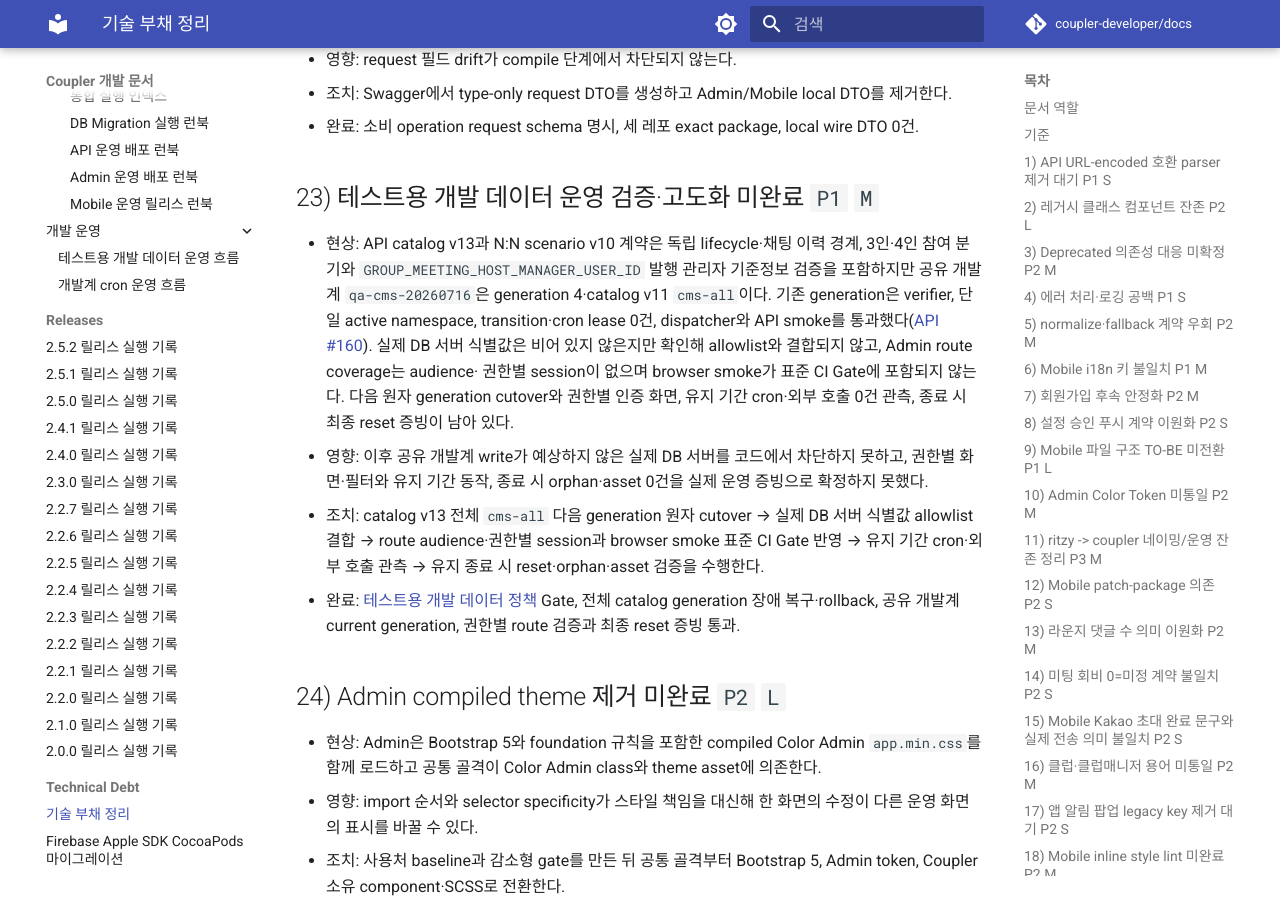
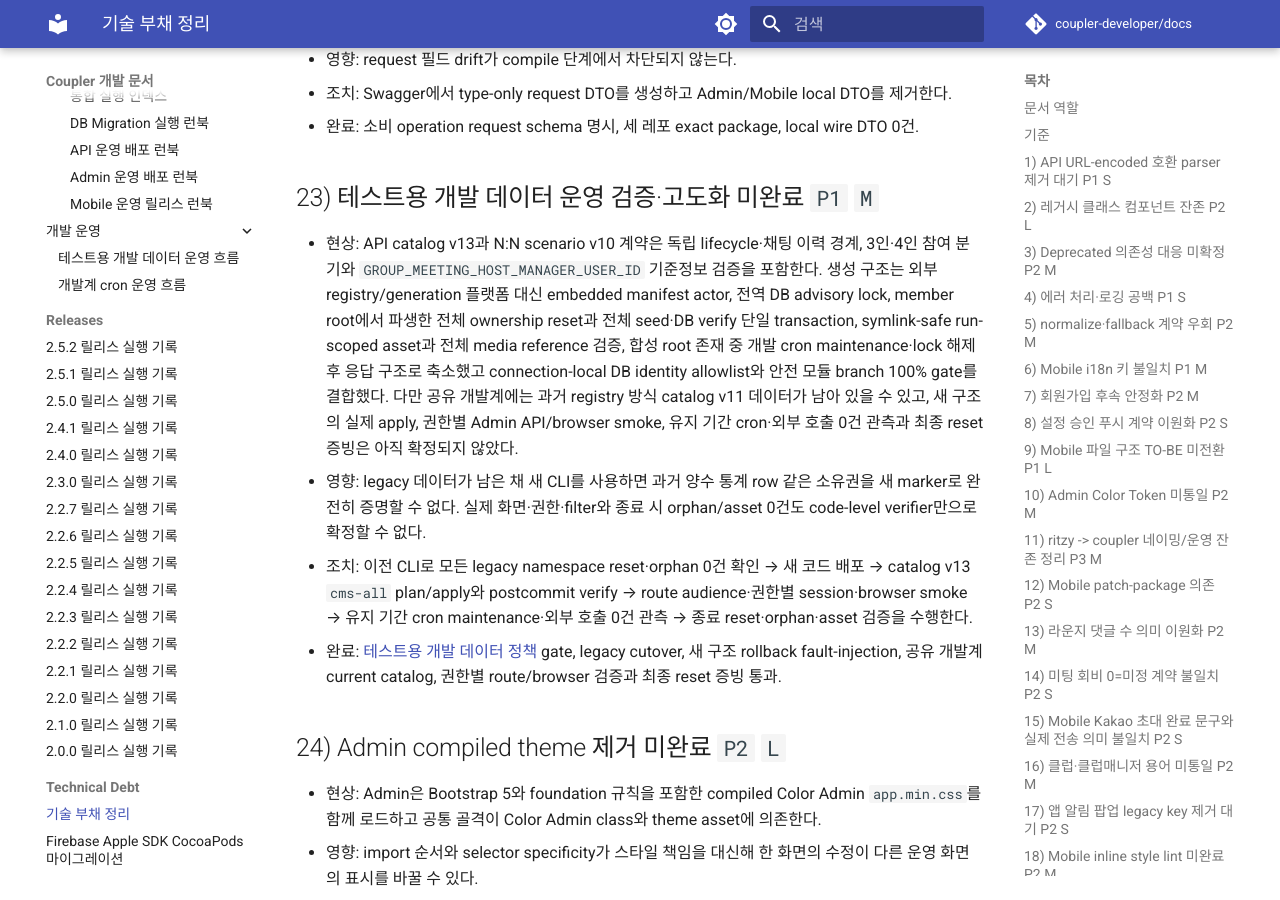
Before and after one commit to coupler-developer/docs, an MkDocs documentation site: the page built from content/technical-debt/technical-debt.md, in a window 1280 px wide and 900 px high, scrolled down 5583 px. Built offline with MkDocs 1.6.1 and Material for MkDocs 9.7.7, drawn with Linux system fonts in a browser that asks for light colours; comment, search, counter and statistics services are not loaded.

Commit message:
docs: 개발 데이터 검증과 잔여 운영 부채 동기화
Reason:
- safety gate와 기술부채가 제거된 registry/generation 구조와 과거 공유 개발계 상태를 계속 설명하고 있었음

Changes:
- exact scalar·DB lock·transaction·asset inventory·ownership·deferred response 검증 범위를 테스트 전략에 반영
- legacy dataset reset부터 새 apply·권한별 smoke·유지 기간 관측·최종 reset까지 남은 운영 증빙을 기술부채로 고정

How:
- 코드로 닫힌 안전 통제와 실제 공유 개발계에서만 닫을 수 있는 cutover 증빙을 분리해 기록

Tests:
- yarn verify 통과 (17 tasks)

```diff
--- a/content/technical-debt/technical-debt.md
+++ b/content/technical-debt/technical-debt.md
@@ -178,18 +178,20 @@
 ## 23) 테스트용 개발 데이터 운영 검증·고도화 미완료 `P1` `M`
 
 - 현상: API catalog v13과 N:N scenario v10 계약은 독립 lifecycle·채팅 이력 경계, 3인·4인 참여 분기와
-  `GROUP_MEETING_HOST_MANAGER_USER_ID` 발행 관리자 기준정보 검증을 포함하지만 공유 개발계
-  `qa-cms-20260716`은 generation 4·catalog v11
-  `cms-all`이다. 기존 generation은 verifier, 단일 active namespace,
-  transition·cron lease 0건, dispatcher와 API smoke를 통과했다([API #160](https://github.com/coupler-developer/coupler-api/pull/160)).
-  실제 DB 서버 식별값은 비어 있지 않은지만 확인해 allowlist와 결합되지 않고, Admin route coverage는 audience·
-  권한별 session이 없으며 browser smoke가 표준 CI Gate에 포함되지 않는다. 다음 원자 generation cutover와 권한별
-  인증 화면, 유지 기간 cron·외부 호출 0건 관측, 종료 시 최종 reset 증빙이 남아 있다.
-- 영향: 이후 공유 개발계 write가 예상하지 않은 실제 DB 서버를 코드에서 차단하지 못하고, 권한별 화면·필터와 유지 기간 동작, 종료 시 orphan·asset 0건을 실제 운영 증빙으로 확정하지 못했다.
-- 조치: catalog v13 전체 `cms-all` 다음 generation 원자 cutover → 실제 DB 서버 식별값 allowlist 결합 → route
-  audience·권한별 session과 browser smoke 표준 CI Gate 반영 → 유지 기간 cron·외부 호출 관측 → 유지 종료 시
-  reset·orphan·asset 검증을 수행한다.
-- 완료: [테스트용 개발 데이터 정책](../policy/development-test-data-policy.md) Gate, 전체 catalog generation 장애 복구·rollback, 공유 개발계 current generation, 권한별 route 검증과 최종 reset 증빙 통과.
+  `GROUP_MEETING_HOST_MANAGER_USER_ID` 기준정보 검증을 포함한다. 생성 구조는 외부 registry/generation 플랫폼 대신
+  embedded manifest actor, 전역 DB advisory lock, member root에서 파생한 전체 ownership reset과 전체 seed·DB
+  verify 단일 transaction, symlink-safe run-scoped asset과 전체 media reference 검증, 합성 root 존재 중 개발 cron
+  maintenance·lock 해제 후 응답 구조로 축소했고 connection-local DB identity allowlist와 안전 모듈 branch 100%
+  gate를 결합했다. 다만 공유 개발계에는 과거 registry 방식 catalog v11 데이터가 남아 있을 수
+  있고, 새 구조의 실제 apply, 권한별 Admin API/browser smoke, 유지 기간 cron·외부 호출 0건 관측과 최종 reset 증빙은
+  아직 확정되지 않았다.
+- 영향: legacy 데이터가 남은 채 새 CLI를 사용하면 과거 양수 통계 row 같은 소유권을 새 marker로 완전히 증명할 수
+  없다. 실제 화면·권한·filter와 종료 시 orphan/asset 0건도 code-level verifier만으로 확정할 수 없다.
+- 조치: 이전 CLI로 모든 legacy namespace reset·orphan 0건 확인 → 새 코드 배포 → catalog v13 `cms-all` plan/apply와
+  postcommit verify → route audience·권한별 session·browser smoke → 유지 기간 cron maintenance·외부 호출 0건 관측
+  → 종료 reset·orphan·asset 검증을 수행한다.
+- 완료: [테스트용 개발 데이터 정책](../policy/development-test-data-policy.md) gate, legacy cutover, 새 구조 rollback
+  fault-injection, 공유 개발계 current catalog, 권한별 route/browser 검증과 최종 reset 증빙 통과.
 
 ## 24) Admin compiled theme 제거 미완료 `P2` `L`
 
```
Also changed, not shown: content/policy/testing-strategy.md (+7 -1 lines).
